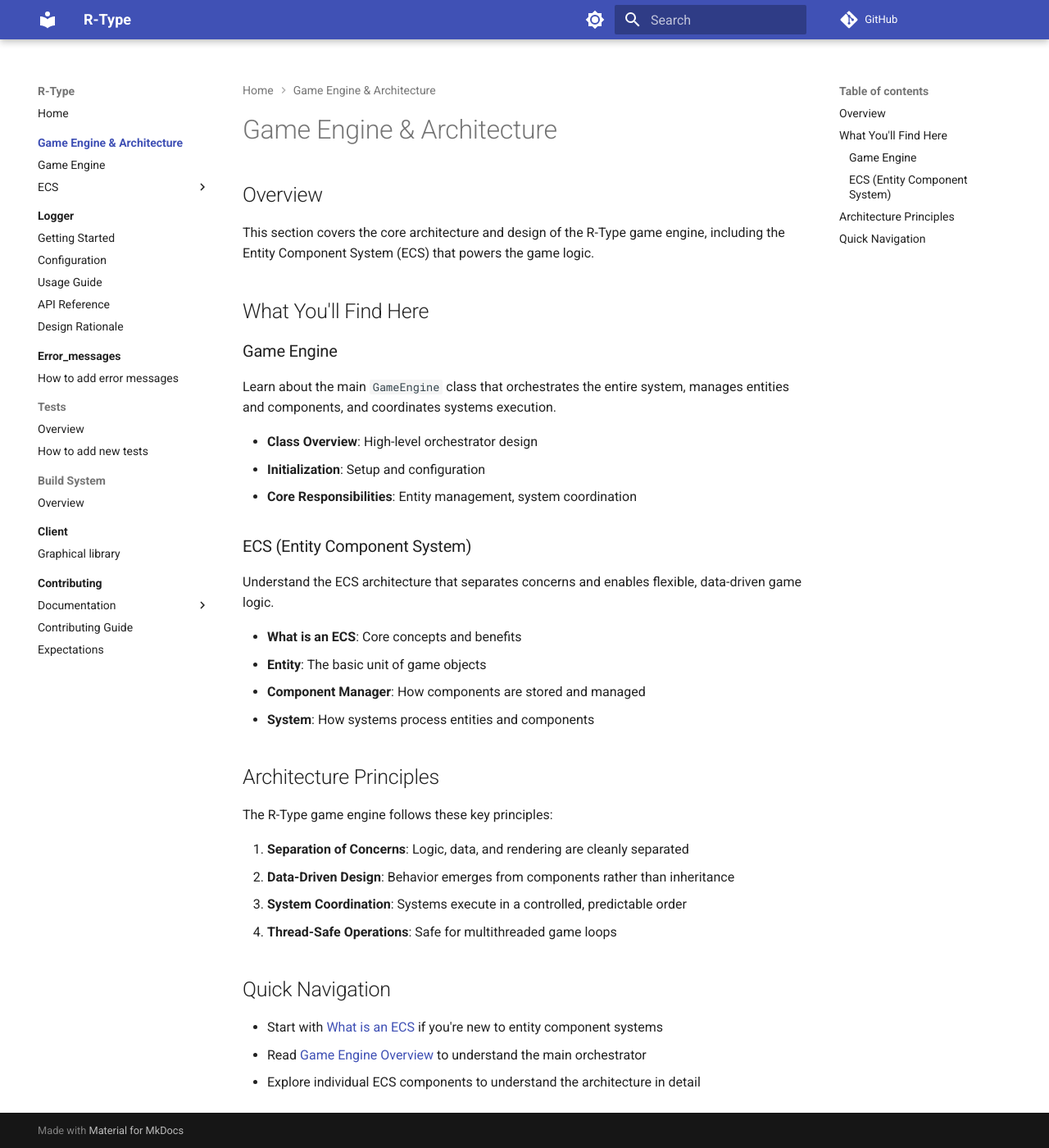
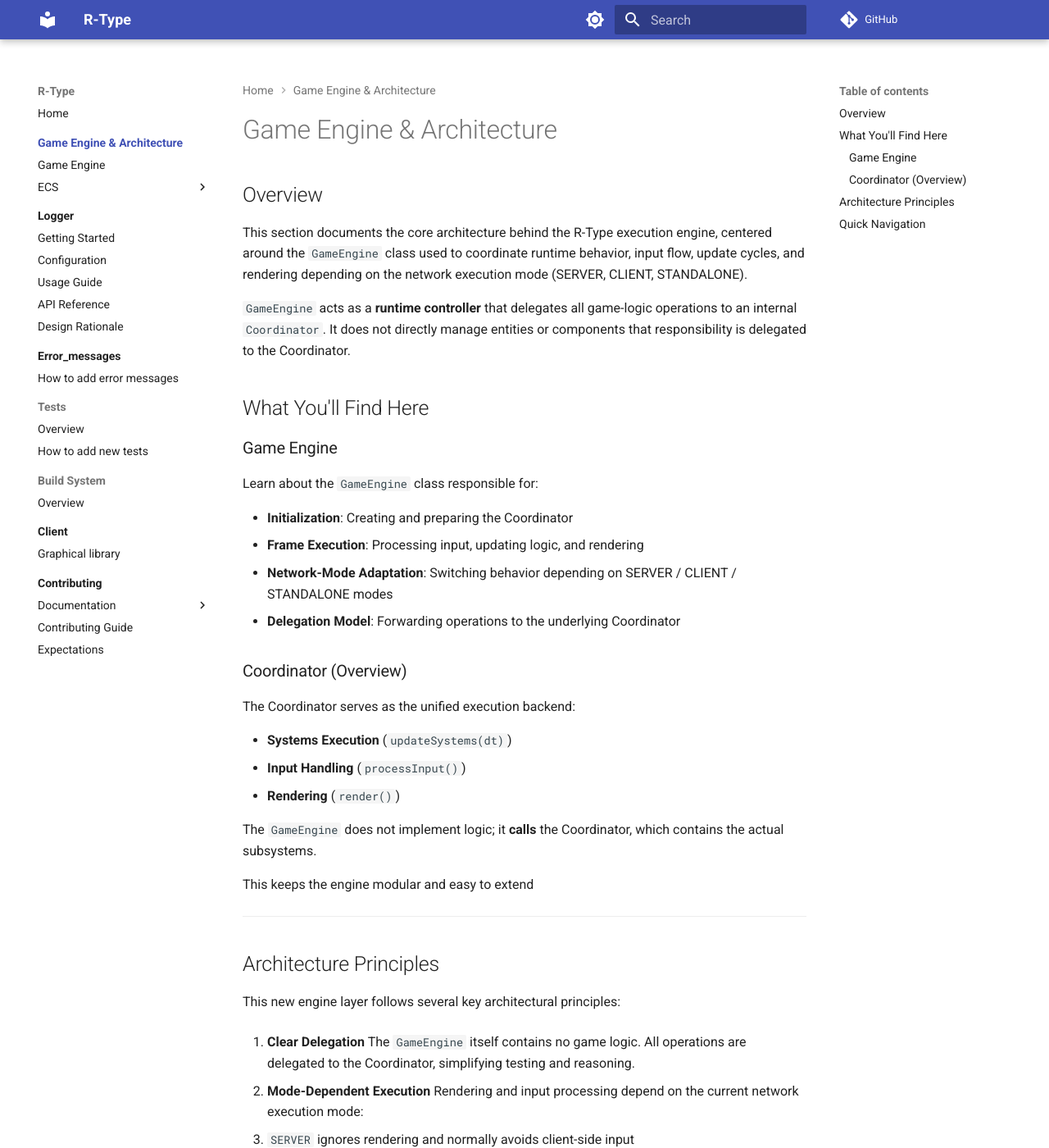
Before and after one commit to eliestroun14/R-Type, an MkDocs documentation site: the page built from docs/GameEngine&Architecture/index.md, in a window 1280 px wide and 1400 px high. Shown: the whole window at 82% size. Built offline with MkDocs 1.6.1 and Material for MkDocs 9.7.7, drawn with Linux system fonts in a browser that asks for light colours; comment, search, counter and statistics services are not loaded; some of the changed text lies outside the part shown.

Commit message:
feat(MVP/GameEngine): add doxygene documentation inside the class and update existing docs on read the docs for the game engine class

```diff
--- a/docs/GameEngine&Architecture/index.md
+++ b/docs/GameEngine&Architecture/index.md
@@ -2,38 +2,66 @@
 
 ## Overview
 
-This section covers the core architecture and design of the R-Type game engine, including the Entity Component System (ECS) that powers the game logic.
+This section documents the core architecture behind the R-Type execution engine, centered around the `GameEngine` class used to coordinate runtime behavior, input flow, update cycles, and rendering depending on the network execution mode (SERVER, CLIENT, STANDALONE).
+
+`GameEngine` acts as a **runtime controller** that delegates all game-logic operations to an internal `Coordinator`. It does not directly manage entities or components that responsibility is delegated to the Coordinator.
 
 ## What You'll Find Here
 
 ### Game Engine
 
-Learn about the main `GameEngine` class that orchestrates the entire system, manages entities and components, and coordinates systems execution.
+Learn about the `GameEngine` class responsible for:
 
-- **Class Overview**: High-level orchestrator design
-- **Initialization**: Setup and configuration
-- **Core Responsibilities**: Entity management, system coordination
+- **Initialization**: Creating and preparing the Coordinator
+- **Frame Execution**: Processing input, updating logic, and rendering
+- **Network-Mode Adaptation**: Switching behavior depending on SERVER / CLIENT / STANDALONE modes
+- **Delegation Model**: Forwarding operations to the underlying Coordinator
 
-### ECS (Entity Component System)
+### Coordinator (Overview)
 
-Understand the ECS architecture that separates concerns and enables flexible, data-driven game logic.
+The Coordinator serves as the unified execution backend:
 
-- **What is an ECS**: Core concepts and benefits
-- **Entity**: The basic unit of game objects
-- **Component Manager**: How components are stored and managed
-- **System**: How systems process entities and components
+- **Systems Execution** (`updateSystems(dt)`)
+- **Input Handling** (`processInput()`)
+- **Rendering** (`render()`)
+
+The `GameEngine` does not implement logic; it **calls** the Coordinator, which contains the actual subsystems.
+
+This keeps the engine modular and easy to extend
+
+---
 
 ## Architecture Principles
 
-The R-Type game engine follows these key principles:
+This new engine layer follows several key architectural principles:
 
-1. **Separation of Concerns**: Logic, data, and rendering are cleanly separated
-2. **Data-Driven Design**: Behavior emerges from components rather than inheritance
-3. **System Coordination**: Systems execute in a controlled, predictable order
-4. **Thread-Safe Operations**: Safe for multithreaded game loops
+1. **Clear Delegation**
+   The `GameEngine` itself contains no game logic. All operations are delegated to the Coordinator, simplifying testing and reasoning.
+
+2. **Mode-Dependent Execution**
+   Rendering and input processing depend on the current network execution mode:
+   - `SERVER` ignores rendering and normally avoids client-side input
+   - `CLIENT` only renders and processes input
+   - `STANDALONE` runs full input → update → render flow
+
+3. **Minimal Responsibility**
+   The `GameEngine` only orchestrates:
+   - `processInput()`
+   - `update()`
+   - `render()`
+   - combined `process()` loop
+
+4. **Loop Safety**
+   Each call is isolated and predictable:
+   - No shared state leaks
+   - No implicit coupling between update phases
+
+5. **Replaceable Coordinator**
+   The Coordinator can be replaced or mocked for testing, allowing high-level validation of runtime behavior without needing full ECS execution.
+
+---
 
 ## Quick Navigation
 
-- Start with [What is an ECS](ECS/index.md) if you're new to entity component systems
-- Read [Game Engine Overview](GameEngine/index.md) to understand the main orchestrator
-- Explore individual ECS components to understand the architecture in detail
+- Read the updated [Game Engine Overview](GameEngine/index.md) to understand the runtime orchestration layer
+- Explore the [Coordinator Documentation](ECS/coordinator.md) for details about system execution, input handling, and rendering
```
Also changed, not shown: 1 other file.
